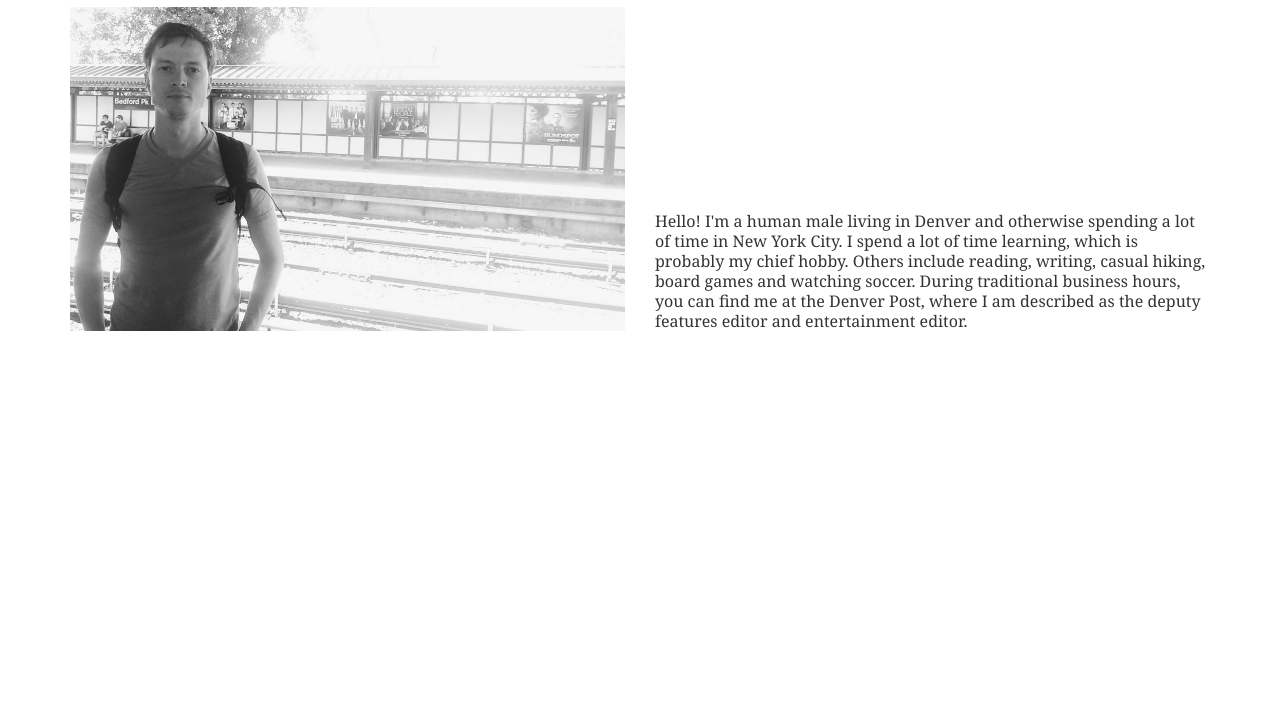
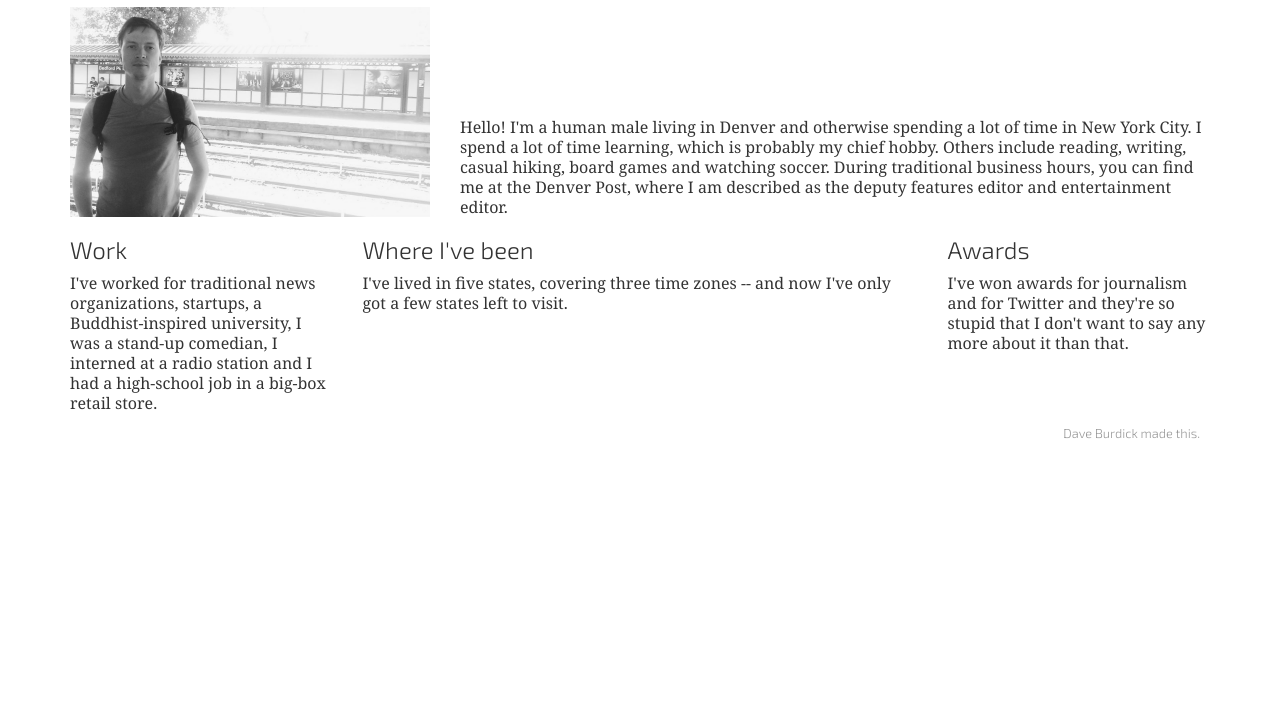
Before and after one commit to dwburdick/dotcom, a website: page about.htm in a window 1280 px wide. Shown: the part 84-800 px from the top of the page. Drawn offline with Linux system fonts and the light colour scheme; a script that the page names is missing; a web font is replaced by a local one.

Commit message:
Improve About page layout

```diff
--- a/about.htm
+++ b/about.htm
@@ -93,7 +93,7 @@
 				</div>
 			</header>
 			<div class="row">
-				<div class="col-md-6 splash">
+				<div class="col-md-4 splash">
 				<picture>
 						<source srcset="images/dave-about_480w.jpg" media="(max-width: 480px)">
 						<source srcset="images/dave-about_2x.jpg" media="(-webkit-min-device-pixel-ratio: 2)">
@@ -103,23 +103,32 @@
 						>
 				</picture>
 				</div>
-				<div class="col-md-6 bottom-align intro">
+				<div class="col-md-8 bottom-align intro">
 					<span class="hello">Hello!</span> I'm a human male living in Denver and otherwise spending a lot of time in New York City. I spend a lot of time learning, which is probably my chief hobby. Others include reading, writing, casual hiking, board games and watching soccer. During traditional business hours, you can find me at the Denver Post, where I am described as the deputy features editor and entertainment editor.
 				</div>
 			</div>
-			<div id="mapContainer" style="height:100%; width:100%; margin-top:10px">
-			    <script type="text/javascript" src="https://www.google.com/jsapi?autoload={'modules':[{'name':'visualization','version':'1.1','packages':['geochart']}]}"></script>
-       			<div id="geochart-colors" style="width: 100%; height: 433px;"></div>
-			</div>
 			<div class="row">
-				<div class="col-md-6">
+				<div class="col-md-3">
+					<h3>Work</h3>
+					<div class="about-text">
+						I've worked for traditional news organizations, startups, a Buddhist-inspired university, I was a stand-up comedian, I interned at a radio station and I had a high-school job in a big-box retail store.
+					</div>
+				</div>
+
+				<div id="mapContainer" class="col-md-6">
+					<h3>Where I've been</h3>
+					<div class="about-text">
+						I've lived in five states, covering three time zones -- and now I've only got a few states left to visit.
+					</div>
+				    <script type="text/javascript" src="https://www.google.com/jsapi?autoload={'modules':[{'name':'visualization','version':'1.1','packages':['geochart']}]}"></script>
+	       			<div id="geochart-colors" style="width: 100%;"></div>
+				</div>
+
+				<div class="col-md-3">
 					<h3>Awards</h3>
 					<div class="about-text">
 						I've won awards for journalism and for Twitter and they're so stupid that I don't want to say any more about it than that.
 					</div>
-				</div>
-				<div class="col-md-6">
-					<h3>More</h3>
 				</div>
 			</div>
 			<footer>
--- a/css/about.css
+++ b/css/about.css
@@ -15,9 +15,3 @@
 .spacer {
 	width: 33%;
 }
-
-#map {
-	height: 100%;
-	width: 100%;
-	position: absolute;
-}
```
